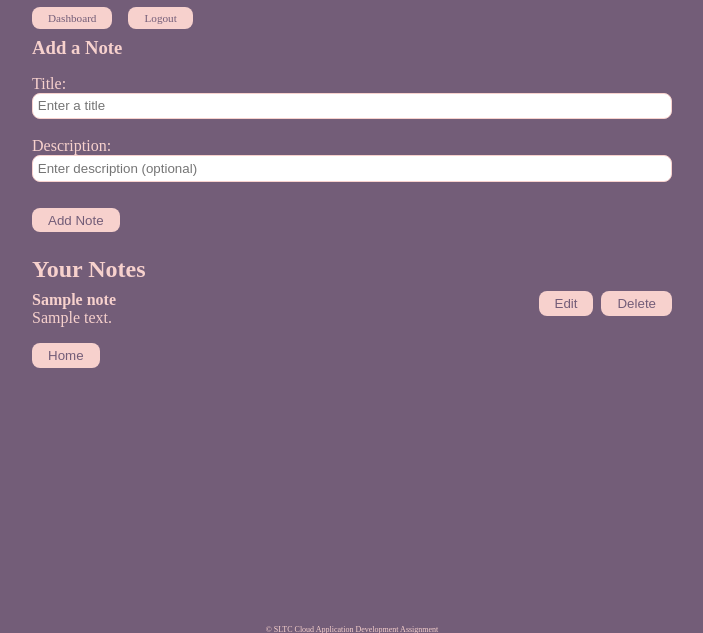
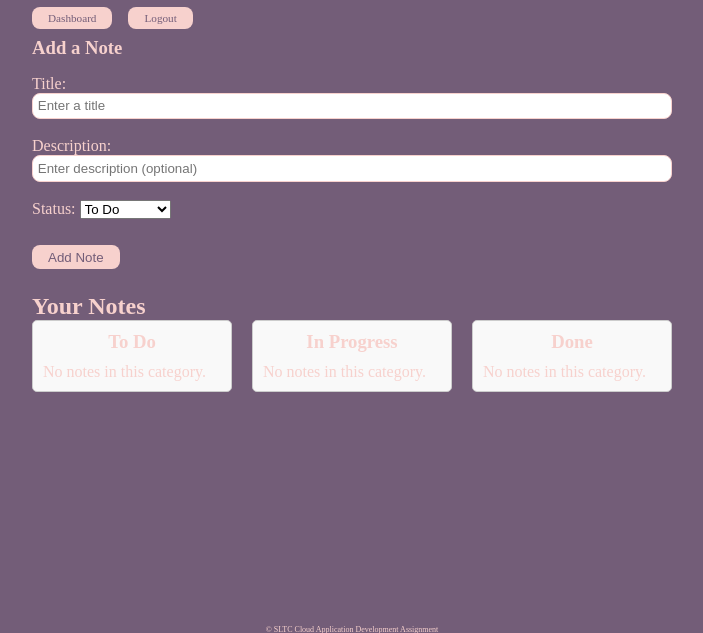
Before and after one commit to NimsaraPeiris/flask-notes-app, a Flask app: page / in a window 1280 px wide. Shown: the part 134-767 px from the top of the page, without its empty margins (288-991 px from the left). Run offline with Flask 3, Linux system fonts and the light colour scheme; the visitor is signed in with stand-in values (Sample User, id 1); tables that the repository leaves empty hold one stand-in row (values such as "Sample post").

Commit message:
trying to add a kanban board

```diff
--- a/static/base.css
+++ b/static/base.css
@@ -132,3 +132,36 @@
   font-size: .5rem;
   text-align: center;
 }
+
+.kanban-board {
+  display: flex;
+  justify-content: space-between;
+  gap: 20px;
+}
+
+.kanban-column {
+  flex: 1;
+  border: 1px solid #ccc;
+  border-radius: 5px;
+  padding: 10px;
+  background-color: #f9f9f9;
+}
+
+.kanban-column h3 {
+  text-align: center;
+  margin-bottom: 10px;
+}
+
+.kanban-card {
+  background-color: #fff;
+  padding: 10px;
+  margin-bottom: 10px;
+  border: 1px solid #ddd;
+  border-radius: 5px;
+  box-shadow: 0 2px 4px rgba(0, 0, 0, 0.1);
+}
+
+.kanban-card form {
+  display: inline-block;
+  margin-right: 5px;
+}
--- a/templates/dashboard.html
+++ b/templates/dashboard.html
@@ -8,41 +8,83 @@
     <label for="title">Title:</label>
     <input type="text" id="title" name="title" placeholder="Enter a title" required>
     <br><br>
-    <label for="category">Description:</label>
+    <label for="description">Description:</label>
     <input type="text" id="description" name="description" placeholder="Enter description (optional)">
+    <br><br>
+    <label for="status">Status:</label>
+    <select id="status" name="status">
+        <option value="To Do">To Do</option>
+        <option value="In Progress">In Progress</option>
+        <option value="Done">Done</option>
+    </select>
     <br><br>
     <button type="submit">Add Note</button>
 </form>
 
 <h2>Your Notes</h2>
-<ul class="user-notes">
-    {% for note in notes %}
-        <li>
-            <div class="user-note">
-                <div class="note-content"> <strong> {{ note[1] }} </strong>
-                <br>
-                {{ note[2] }}
-            </div>
-
-                <div class="note-actions">
+<div class="kanban-board">
+    <!-- To Do Column -->
+    <div class="kanban-column">
+        <h3>To Do</h3>
+        <ul>
+            {% for note in notes if note[3] == 'To Do' %}
+            <li class="kanban-card">
+                <strong>{{ note[1] }}</strong>
+                <p>{{ note[2] }}</p>
                 <form method="POST" action="{{ url_for('edit_note', note_id=note[0]) }}">
                     <button type="submit">Edit</button>
                 </form>
-                </div>
-
-                <div class="note-actions">
                 <form method="POST" action="{{ url_for('delete_note', note_id=note[0]) }}">
                     <button type="submit">Delete</button>
                 </form>
+            </li>
+            {% else %}
+            <li>No notes in this category.</li>
+            {% endfor %}
+        </ul>
+    </div>
+
+    <!-- In Progress Column -->
+    <div class="kanban-column">
+        <h3>In Progress</h3>
+        <ul>
+            {% for note in notes if note[3] == 'In Progress' %}
+            <li class="kanban-card">
+                <strong>{{ note[1] }}</strong>
+                <p>{{ note[2] }}</p>
+                <form method="POST" action="{{ url_for('edit_note', note_id=note[0]) }}">
+                    <button type="submit">Edit</button>
+                </form>
+                <form method="POST" action="{{ url_for('delete_note', note_id=note[0]) }}">
+                    <button type="submit">Delete</button>
+                </form>
+            </li>
+            {% else %}
+            <li>No notes in this category.</li>
+            {% endfor %}
+        </ul>
+    </div>
+
+    <!-- Done Column -->
+    <div class="kanban-column">
+        <h3>Done</h3>
+        <ul>
+            {% for note in notes if note[3] == 'Done' %}
+            <li class="kanban-card">
+                <strong>{{ note[1] }}</strong>
+                <p>{{ note[2] }}</p>
+                <form method="POST" action="{{ url_for('edit_note', note_id=note[0]) }}">
+                    <button type="submit">Edit</button>
+                </form>
+                <form method="POST" action="{{ url_for('delete_note', note_id=note[0]) }}">
+                    <button type="submit">Delete</button>
+                </form>
+            </li>
+            {% else %}
+            <li>No notes in this category.</li>
+            {% endfor %}
+        </ul>
     </div>
 </div>
-        </li>
-    {% else %}
-        <li>No notes found. Add some!</li>
-    {% endfor %}
-</ul>
-
-<a href="index.html"><button>Home</button></a>
-
 
 {% endblock %}
```
Lines whose indentation alone changed are shown as unchanged.
